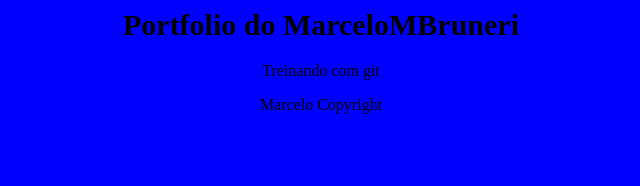
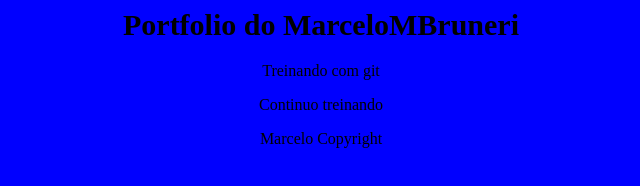
Before and after one commit to MarceloMBruneri/curso-git, a plain HTML site: page index.html in a window 1280 px wide. Shown: the whole page, without its empty margins (319-959 px from the left). Drawn offline with Linux system fonts and the light colour scheme.

Commit message:
add conteudo ao index

```diff
--- a/index.html
+++ b/index.html
@@ -5,6 +5,7 @@
     <body>
         <h1>Portfolio do MarceloMBruneri</h1>
         <p>Treinando com git</p>
+        <p>Continuo treinando</p>
         <footer>Marcelo Copyright</footer>
     </body>
 </html>
```
